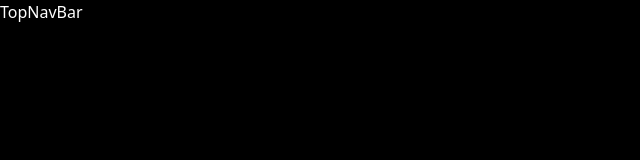
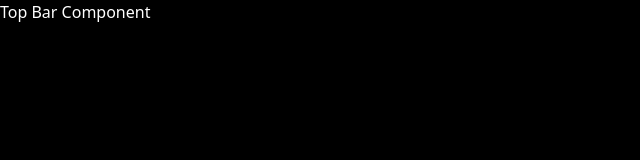
Before and after one commit to ItsImran10140/verve, a Next.js app: page / in a window 1280 px wide. Shown: the top 160 px of the page, without its empty margins (0-640 px from the left). Built offline with nearby package versions, Linux system fonts and the light colour scheme.

Commit message:
fix:Change Name: Change the element tpye from div to h1 in top nan bar component

```diff
--- a/app/components/TopNavBar/TopNavBar.tsx
+++ b/app/components/TopNavBar/TopNavBar.tsx
@@ -1,7 +1,11 @@
 import React from "react";
 
 const TopNavBar = () => {
-  return <div className="text-white">TopNavBar</div>;
+  return (
+    <div className="text-white">
+      <h1>Top Bar Component</h1>
+    </div>
+  );
 };
 
 export default TopNavBar;
```
